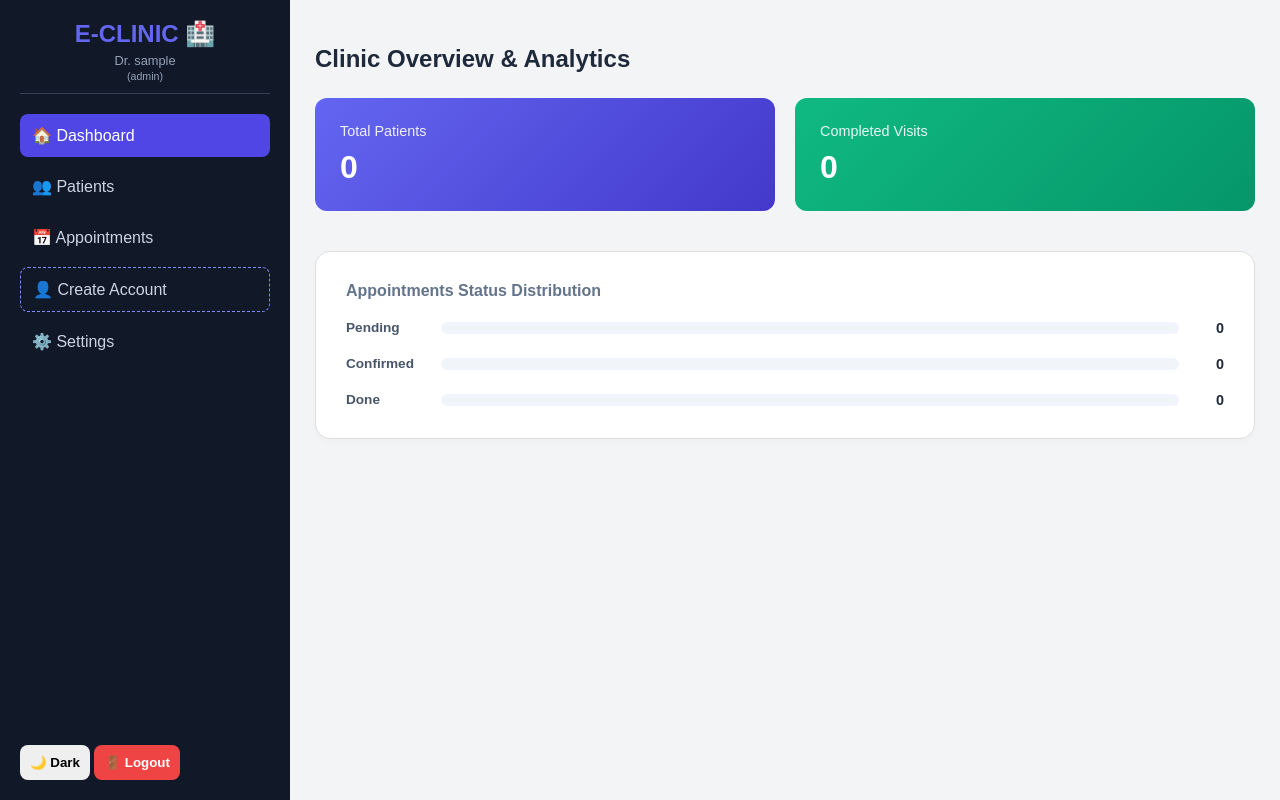
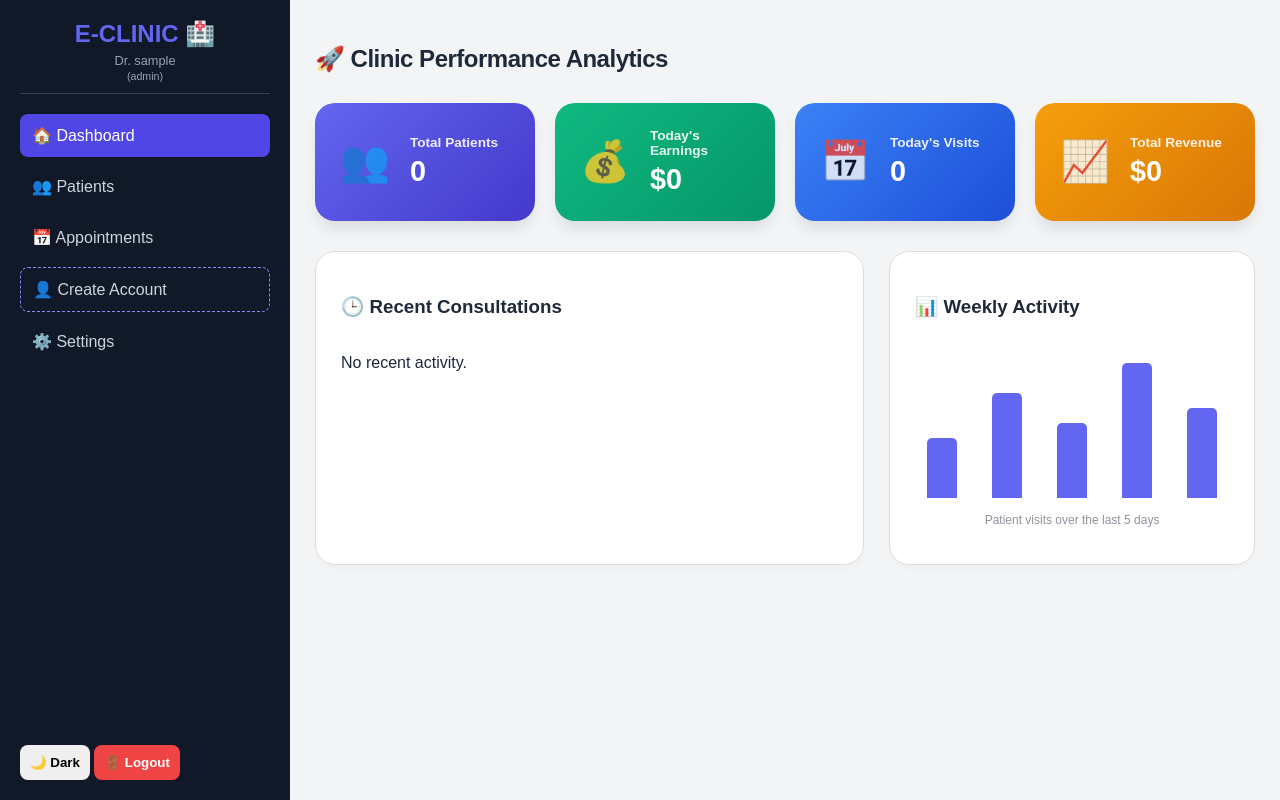
Before and after one commit to Saadzebari12345/my-clinic-app, a SvelteKit app: page / in a window 1280 px wide. Built offline with nearby package versions, Linux system fonts and the light colour scheme; sample sign-in values are in the browser's storage.

Commit message:
Add files via upload

```diff
--- a/src/routes/+page.svelte
+++ b/src/routes/+page.svelte
@@ -1,102 +1,141 @@
 <script lang="ts">
  import { onMount } from 'svelte';
+ import { supabase } from '$lib/supabaseClient';
 
-  let totalPatients = $state(0);
-  let stats = $state({ pending: 0, confirmed: 0, done: 0 });
+ let stats = $state({ totalPatients: 0, todayPatients: 0, monthlyRevenue: 0, todayRevenue: 0 });
+ let recentRecords = $state<any[]>([]);
+ let doctorId = $state(0);
 
-  onMount(() => {
-    // ١. وەرگرتنا ژمارەیا هەمی نەخۆشان
-    const savedPatients = localStorage.getItem('my_patients');
-    if (savedPatients) {
-      totalPatients = JSON.parse(savedPatients).length;
-    }
-
-    // ٢. وەرگرتنا ئامارێن ژڤانان (Appointments)
-    const savedApps = localStorage.getItem('my_appointments');
-    if (savedApps) {
-      const apps = JSON.parse(savedApps);
-      stats.pending = apps.filter(a => a.status === 'Pending').length;
-      stats.confirmed = apps.filter(a => a.status === 'Confirmed').length;
-      stats.done = apps.filter(a => a.status === 'Done').length;
-    }
+ onMount(async () => {
+  doctorId = Number(localStorage.getItem('doctor_id'));
+  if (doctorId) fetchDashboardData();
  });
 
-  // دەستنیشانکرنا بەرزترین ژمارە بۆ دیارکرنا درێژاهیا گرافی
-  let maxVal = $derived(Math.max(stats.pending, stats.confirmed, stats.done, 1));
+ async function fetchDashboardData() {
+  const today = new Date().toISOString().split('T')[0];
+
+  // ١. ئامارێن گشتی یێن نەخۆشان
+  const { count: totalP } = await supabase.from('patients').select('*', { count: 'exact', head: true }).eq('doctor_id', doctorId);
+
+  // ٢. داهات و نەخۆشێن ئەڤرۆ
+  const { data: records } = await supabase.from('medical_records')
+   .select('fee, created_at, diagnosis, patients(name)')
+   .eq('doctor_id', doctorId);
+
+  if (records) {
+   stats.totalPatients = totalP || 0;
+   stats.todayPatients = records.filter(r => r.created_at.startsWith(today)).length;
+   stats.todayRevenue = records.filter(r => r.created_at.startsWith(today)).reduce((sum, r) => sum + (r.fee || 0), 0);
+   stats.monthlyRevenue = records.reduce((sum, r) => sum + (r.fee || 0), 0);
+   recentRecords = records.slice(-5).reverse(); // دووماهی ٥ سەرەدان
+  }
+ }
 </script>
 
-<h2 style="margin-bottom: 25px; color: inherit;">Clinic Overview & Analytics</h2>
+<div class="dashboard">
+ <h2 class="title">🚀 Clinic Performance Analytics</h2>
 
-<!-- کارتێن ئاماران -->
-<div style="display: flex; gap: 20px; margin-bottom: 40px; flex-wrap: wrap;">
-  <div class="stat-card blue">
+ <!-- کارتێن زیرەک یێن ئاماران -->
+ <div class="stats-grid">
+  <div class="stat-card purple">
+   <div class="icon">👥</div>
+   <div class="info">
     <p>Total Patients</p>
-    <h3>{totalPatients}</h3>
+    <h3>{stats.totalPatients}</h3>
+   </div>
   </div>
   <div class="stat-card green">
-    <p>Completed Visits</p>
-    <h3>{stats.done}</h3>
+   <div class="icon">💰</div>
+   <div class="info">
+    <p>Today's Earnings</p>
+    <h3>${stats.todayRevenue}</h3>
+   </div>
+  </div>
+  <div class="stat-card blue">
+   <div class="icon">📅</div>
+   <div class="info">
+    <p>Today's Visits</p>
+    <h3>{stats.todayPatients}</h3>
+   </div>
+  </div>
+  <div class="stat-card gold">
+   <div class="icon">📈</div>
+   <div class="info">
+    <p>Total Revenue</p>
+    <h3>${stats.monthlyRevenue}</h3>
+   </div>
   </div>
  </div>
 
-<!-- بەشێ گرافی (Visual Chart) -->
-<div style="background: white; padding: 30px; border-radius: 15px; border: 1px solid #ddd; box-shadow: 0 4px 6px rgba(0,0,0,0.02);">
-  <h3 style="margin-top: 0; margin-bottom: 20px; font-size: 1rem; color: #64748b;">Appointments Status Distribution</h3>
-
-  <div style="display: flex; flex-direction: column; gap: 20px;">
-
-    <!-- Pending Bar -->
-    <div class="chart-row">
-      <span class="label">Pending</span>
-      <div class="bar-container">
-        <div class="bar pending" style="width: {(stats.pending / maxVal) * 100}%"></div>
+ <div class="charts-layout">
+  <!-- لیستا نویترین سەرەدانان -->
+  <div class="card recent-activity">
+   <h3>🕒 Recent Consultations</h3>
+   <div class="activity-list">
+    {#each recentRecords as record}
+     <div class="activity-item">
+      <div class="user-avatar">{record.patients?.name[0]}</div>
+      <div class="details">
+       <p class="name">{record.patients?.name}</p>
+       <p class="diag">{record.diagnosis}</p>
       </div>
-      <span class="count">{stats.pending}</span>
+      <div class="price">+${record.fee}</div>
+     </div>
+    {:else}
+     <p class="empty">No recent activity.</p>
+    {/each}
+   </div>
   </div>
 
-    <!-- Confirmed Bar -->
-    <div class="chart-row">
-      <span class="label">Confirmed</span>
-      <div class="bar-container">
-        <div class="bar confirmed" style="width: {(stats.confirmed / maxVal) * 100}%"></div>
+  <!-- گرافێ سادە یێ گەشەیێ -->
+  <div class="card chart-box">
+   <h3>📊 Weekly Activity</h3>
+   <div class="bar-chart">
+    <!-- ئەڤە نموونەیا گرافەکێ CSS یە -->
+    <div class="bar" style="height: 40%;" title="Mon"></div>
+    <div class="bar" style="height: 70%;" title="Tue"></div>
+    <div class="bar" style="height: 50%;" title="Wed"></div>
+    <div class="bar" style="height: 90%;" title="Thu"></div>
+    <div class="bar" style="height: 60%;" title="Fri"></div>
    </div>
-      <span class="count">{stats.confirmed}</span>
+   <p class="chart-label">Patient visits over the last 5 days</p>
   </div>
-
-    <!-- Done Bar -->
-    <div class="chart-row">
-      <span class="label">Done</span>
-      <div class="bar-container">
-        <div class="bar done" style="width: {(stats.done / maxVal) * 100}%"></div>
-      </div>
-      <span class="count">{stats.done}</span>
-    </div>
-
  </div>
 </div>
 
 <style>
-  .stat-card {
-    flex: 1; min-width: 200px; padding: 25px; border-radius: 12px; color: white;
-  }
-  .blue { background: linear-gradient(135deg, #6366f1, #4338ca); }
+ .dashboard { animation: fadeIn 0.5s ease-out; }
+ @keyframes fadeIn { from { opacity: 0; transform: translateY(10px); } to { opacity: 1; transform: translateY(0); } }
+
+ .title { margin-bottom: 30px; font-weight: 800; color: var(--text); letter-spacing: -0.5px; }
+
+ .stats-grid { display: grid; grid-template-columns: repeat(auto-fit, minmax(200px, 1fr)); gap: 20px; margin-bottom: 30px; }
+
+ .stat-card { padding: 25px; border-radius: 20px; display: flex; align-items: center; gap: 20px; color: white; box-shadow: 0 10px 15px -3px rgba(0,0,0,0.1); }
+ .purple { background: linear-gradient(135deg, #6366f1, #4338ca); }
  .green { background: linear-gradient(135deg, #10b981, #059669); }
-  .stat-card p { margin: 0; font-size: 0.9rem; opacity: 0.9; }
-  .stat-card h3 { margin: 10px 0 0 0; font-size: 2rem; }
+ .blue { background: linear-gradient(135deg, #3b82f6, #1d4ed8); }
+ .gold { background: linear-gradient(135deg, #f59e0b, #d97706); }
 
-  /* ستایلێ گرافی */
-  .chart-row { display: flex; align-items: center; gap: 15px; }
-  .label { width: 80px; font-size: 0.85rem; font-weight: bold; color: #475569; }
-  .bar-container { flex: 1; background: #f1f5f9; height: 12px; border-radius: 6px; overflow: hidden; }
-  .bar { height: 100%; transition: width 0.8s ease-out; }
+ .stat-card .icon { font-size: 2.5rem; opacity: 0.8; }
+ .stat-card p { margin: 0; font-size: 0.85rem; font-weight: 600; opacity: 0.9; }
+ .stat-card h3 { margin: 5px 0 0 0; font-size: 1.8rem; font-weight: 800; }
 
-  .pending { background: #f59e0b; }
-  .confirmed { background: #3b82f6; }
-  .done { background: #10b981; }
+ .charts-layout { display: grid; grid-template-columns: 1.5fr 1fr; gap: 25px; }
+ @media (max-width: 900px) { .charts-layout { grid-template-columns: 1fr; } }
 
-  .count { width: 30px; font-weight: bold; font-size: 0.9rem; text-align: right; }
+ .card { background: var(--card, white); padding: 25px; border-radius: 20px; border: 1px solid var(--border, #eee); box-shadow: 0 4px 6px rgba(0,0,0,0.02); }
 
-  /* پشتگیری بۆ Dark Mode */
-  :global(.dark-mode) .chart-row .label { color: #cbd5e1; }
-  :global(.dark-mode) .bar-container { background: #334155; }
+ .activity-list { display: flex; flex-direction: column; gap: 15px; margin-top: 20px; }
+ .activity-item { display: flex; align-items: center; gap: 15px; padding-bottom: 15px; border-bottom: 1px solid #f1f5f9; }
+ .user-avatar { width: 40px; height: 40px; background: #e0e7ff; color: #4f46e5; border-radius: 50%; display: flex; align-items: center; justify-content: center; font-weight: bold; }
+ .details { flex: 1; }
+ .details .name { margin: 0; font-weight: bold; font-size: 0.95rem; }
+ .details .diag { margin: 0; font-size: 0.8rem; opacity: 0.6; }
+ .price { font-weight: 800; color: #10b981; font-size: 0.9rem; }
+
+ .bar-chart { display: flex; align-items: flex-end; justify-content: space-around; height: 150px; margin-top: 30px; gap: 10px; }
+ .bar { width: 30px; background: #6366f1; border-radius: 5px 5px 0 0; transition: 0.3s; cursor: pointer; }
+ .bar:hover { background: #4f46e5; transform: scaleY(1.05); }
+ .chart-label { text-align: center; font-size: 0.75rem; opacity: 0.5; margin-top: 15px; }
 </style>
--- a/src/routes/patients/[id]/+page.svelte
+++ b/src/routes/patients/[id]/+page.svelte
@@ -3,21 +3,41 @@
  import { onMount } from 'svelte';
  import { supabase } from '$lib/supabaseClient';
 
- interface Patient { id: number; name: string; age: number; phone: string; gender: string; }
- interface MedicalRecord { id: number; diagnosis: string; treatment: string; notes: string; created_at: string; }
+ // ١. پێناسەکرنا جۆرێ داتایان (بۆ لادانا هێڵێن سۆر)
+ interface Patient {
+  id: number;
+  name: string;
+  age: number;
+  phone: string;
+  gender: string;
+ }
 
+ interface MedicalRecord {
+  id: number;
+  diagnosis: string;
+  treatment: string;
+  notes: string;
+  bp: string;
+  temp: string;
+  weight: string;
+  fee: number;
+  created_at: string;
+ }
+
+ // ٢. گۆڕاوێن سەرەکی
  let patientId = $derived(Number(page.params.id));
  let doctorId = $state(0);
  let patientInfo = $state<Patient | null>(null);
  let records = $state<MedicalRecord[]>([]);
 
- let diagnosis = $state(''), treatment = $state(''), notes = $state('');
+ // ٣. گۆڕاوێن فۆرمێ
+ let diagnosis = $state(''), treatment = $state(''), notes = $state(''), fee = $state('');
+ let bp = $state(''), temp = $state(''), weight = $state('');
  let isSaving = $state(false);
 
- async function loadAllData() {
+ async function loadData() {
   const storedId = localStorage.getItem('doctor_id');
   if (storedId) doctorId = Number(storedId);
-
   if (!patientId) return;
 
   // ئینانا زانیاریێن نەخۆشی
@@ -25,127 +45,105 @@
   if (p) patientInfo = p;
 
   // ئینانا مێژوویا پزیشکی
-  const { data: r, error } = await supabase
+  const { data: r } = await supabase
    .from('medical_records')
    .select('*')
    .eq('patient_id', patientId)
    .order('created_at', { ascending: false });
-
-  if (!error && r) records = r;
+  if (r) records = r;
  }
 
- onMount(loadAllData);
+ onMount(loadData);
 
  async function addRecord() {
-  if (!diagnosis || !treatment) return alert("تکایە خانەیان پڕ بکە");
-
+  if (!diagnosis || !treatment) return alert('Please fill Diagnosis and Treatment');
   isSaving = true;
 
-  // ١. دروستکرنا ڕاپۆرتەکا کاتی دگەل کاتێ نوکە یێ کۆمپیوتەری (بۆ هندێ نەبیتە 1970)
-  const tempRecord = {
-   patient_id: patientId,
-   doctor_id: doctorId,
-   diagnosis: diagnosis,
-   treatment: treatment,
-   notes: notes,
-   created_at: new Date().toISOString() // کاتێ نوکە ڕێک لێرە دهێت
-  };
-
-  // ٢. ناردن بۆ داتابەیسێ
-  const { data, error } = await supabase.from('medical_records').insert([tempRecord]).select();
+  const { data, error } = await supabase
+   .from('medical_records')
+   .insert([
+    {
+     patient_id: patientId,
+     doctor_id: doctorId,
+     diagnosis,
+     treatment,
+     notes,
+     bp,
+     temp,
+     weight,
+     fee: Number(fee) || 0,
+     created_at: new Date().toISOString()
+    }
+   ])
+   .select();
 
   if (!error && data) {
-   diagnosis = ''; treatment = ''; notes = '';
-   // زێدەکرنا داتایا نوو ب کاتێ درست ڤە بۆ لیستێ
-   records = [data[0], ...records];
-  } else {
-   alert("Error: " + error?.message);
+   diagnosis = ''; treatment = ''; notes = ''; fee = ''; bp = ''; temp = ''; weight = '';
+   records = [data[0] as MedicalRecord, ...records];
   }
   isSaving = false;
  }
 
- async function deleteRecord(id: number) {
-  if (confirm('ئەرێ تو پشتراستی تو دڤێت ڤێ ڕاپۆرتێ ژێببەی؟')) {
-   const { error } = await supabase.from('medical_records').delete().eq('id', id);
-   if (!error) records = records.filter(r => r.id !== id);
-  }
- }
-
- // فانکشنا ڕێکخستنا کاتی (ڕێک دویڤ کاتێ لابتۆپێ تە دچیت)
- function formatLocalTime(dateStr: string) {
-  if (!dateStr) return "Just now";
-  const date = new Date(dateStr);
-
-  // پشکنین ئەگەر کاتێ وێ یێ خەلەت بیت (ساڵا 1970)
-  if (date.getFullYear() < 2000) {
-   return new Date().toLocaleString('en-GB', { day:'2-digit', month:'2-digit', year:'numeric', hour:'2-digit', minute:'2-digit', hour12:true });
-  }
-
-  return date.toLocaleString('en-GB', {
-   day: '2-digit',
-   month: '2-digit',
-   year: 'numeric',
-   hour: '2-digit',
-   minute: '2-digit',
-   hour12: true
-  });
+ function printRx(record: MedicalRecord) {
+  const html = `
+   <div style="font-family:sans-serif; padding:40px; border:2px solid #333;">
+    <h1 style="text-align:center;">MEDICAL REPORT</h1>
+    <hr>
+    <p><b>Patient:</b> ${patientInfo?.name} | <b>Date:</b> ${new Date(record.created_at).toLocaleDateString()}</p>
+    <p><b>Vitals:</b> BP: ${record.bp} | T: ${record.temp} | W: ${record.weight}</p>
+    <h3>Diagnosis:</h3><p>${record.diagnosis}</p>
+    <h3>Treatment:</h3><p>${record.treatment}</p>
+   </div>
+  `;
+  const win = window.open('', '', 'width=800,height=600');
+  win?.document.write(html);
+  win?.document.close();
+  win?.print();
  }
 </script>
 
 {#if patientInfo}
- <div class="profile-layout">
-  <header class="card header-box">
+ <div class="profile-container">
+  <header class="card header-card">
    <div class="p-info">
     <h1>👤 {patientInfo.name}</h1>
-    <div class="meta">Age: {patientInfo.age} | Phone: {patientInfo.phone}</div>
+    <p>Age: {patientInfo.age} | Phone: {patientInfo.phone}</p>
    </div>
    <a href="/patients" class="btn-back">⬅ Back</a>
   </header>
 
   <div class="main-grid">
-   <div class="card form-container">
+   <div class="card">
     <h3>📝 New Consultation</h3>
-
-    <div class="field">
-     <label for="diag">Diagnosis (نەخۆشی)</label>
-     <input id="diag" bind:value={diagnosis} placeholder="Enter condition..." />
+    <div class="vitals-row">
+     <input bind:value={bp} placeholder="BP" />
+     <input bind:value={temp} placeholder="Temp" />
+     <input bind:value={weight} placeholder="Weight" />
     </div>
-
-    <div class="field">
-     <label for="treat">Treatment (دەرمان)</label>
-     <textarea id="treat" bind:value={treatment} placeholder="Medications..."></textarea>
+    <label for="dg">Diagnosis</label>
+    <input id="dg" bind:value={diagnosis} placeholder="Condition..." />
+    <label for="tr">Treatment</label>
+    <textarea id="tr" bind:value={treatment} placeholder="Medications..."></textarea>
+    <div style="display:flex; gap:10px;">
+     <input bind:value={notes} placeholder="Notes" style="flex:2;" />
+     <input bind:value={fee} type="number" placeholder="Fee" style="flex:1;" />
     </div>
-
-    <div class="field">
-     <label for="note">Notes (تێبینیێن زێدە)</label>
-     <textarea id="note" bind:value={notes} placeholder="Extra notes..." style="height: 70px;"></textarea>
-    </div>
-
-    <button onclick={addRecord} disabled={isSaving} class="btn-save">
-     {isSaving ? 'Saving...' : '💾 Save Consultation'}
+    <button class="btn-save" onclick={addRecord} disabled={isSaving}>
+     {isSaving ? 'Saving...' : '💾 Save Record'}
     </button>
    </div>
 
    <div class="history-list">
-    <h3>📜 Medical History ({records.length})</h3>
+    <h3>📜 Medical History</h3>
     {#each records as record (record.id)}
-     <div class="record-item card"><div class="item-header">
-       <!-- لێرە مێژوو ب دروستی دیار دبیت -->
-       <span class="date">📅 {formatLocalTime(record.created_at)}</span>
-       <button class="btn-delete" onclick={() => deleteRecord(record.id)}>🗑️</button>
+     <div class="record-item card">
+      <div class="item-header">
+       <span class="date">📅 {new Date(record.created_at).toLocaleDateString()}</span>
+       <button class="btn-print" onclick={() => printRx(record)}>🖨️ Print</button>
       </div>
-      <div class="record-content">
-       <h4>{record.diagnosis}</h4>
-       <p class="rx-text"><b>Rx:</b> {record.treatment}</p>
-       {#if record.notes}
-        <div class="note-box">
-         <b>Note:</b> {record.notes}
-        </div>
-       {/if}
-      </div>
+      <h4>{record.diagnosis}</h4>
+      <p>{record.treatment}</p>
      </div>
-    {:else}
-     <div class="empty">No history records found.</div>
     {/each}
    </div>
   </div>
@@ -153,23 +151,18 @@
 {/if}
 
 <style>
- .profile-layout { max-width: 1200px; margin: 0 auto; color: var(--text); padding: 10px; }
- .card { background: var(--card, white); padding: 25px; border-radius: 15px; border: 1px solid var(--border, #ddd); margin-bottom: 20px; box-shadow: 0 4px 6px rgba(0,0,0,0.05); }
- .header-box { display: flex; justify-content: space-between; align-items: center; border-left: 6px solid #4f46e5; }
+ .profile-container { max-width: 1200px; margin: 0 auto; color: var(--text); }
+ .card { background: var(--card, white); padding: 25px; border-radius: 15px; border: 1px solid var(--border, #ddd); margin-bottom: 20px; }
+ .header-card { display: flex; justify-content: space-between; align-items: center; border-left: 6px solid #4f46e5; }
  .main-grid { display: grid; grid-template-columns: 450px 1fr; gap: 20px; }
- @media (max-width: 1000px) { .main-grid { grid-template-columns: 1fr; } }
-
- .field { margin-bottom: 15px; }
- label { display: block; font-weight: bold; margin-bottom: 5px; font-size: 0.85rem; }
- input, textarea { width: 100%; padding: 12px; border-radius: 8px; border: 1px solid #ccc; background: white !important; color: black !important; box-sizing: border-box; font-family: inherit; }
- textarea { height: 100px; resize: none; }
-
+ @media (max-width: 900px) { .main-grid { grid-template-columns: 1fr; } }
+ .vitals-row { display: flex; gap: 10px; margin-bottom: 10px; }
+ input, textarea { width: 100%; padding: 10px; margin-bottom: 10px; border-radius: 8px; border: 1px solid #ccc; background: white !important; color: black !important; }
+ label { display: block; font-weight: bold; font-size: 0.8rem; margin-bottom: 5px; }
  .btn-save { width: 100%; padding: 15px; background: #4f46e5; color: white; border: none; border-radius: 10px; cursor: pointer; font-weight: bold; }
+ .btn-print { background: #f3f4f6; border: 1px solid #ddd; padding: 5px 10px; border-radius: 6px; cursor: pointer; font-size: 0.8rem; color: #333; }
  .btn-back { text-decoration: none; background: #f3f4f6; color: #333; padding: 10px 15px; border-radius: 8px; font-weight: bold; }
-
- .record-item { border-left: 5px solid #10b981; margin-bottom: 15px; }
- .date { font-size: 0.85rem; font-weight: bold; color: #10b981; }
- .btn-delete { background: #fee2e2; color: #ef4444; border: none; padding: 5px 10px; border-radius: 6px; cursor: pointer; }
- .note-box { margin-top: 10px; padding: 10px; background: rgba(0,0,0,0.03); border-radius: 8px; font-size: 0.85rem; border-left: 3px solid #ccc; }
- .empty { text-align: center; padding: 50px; border: 2px dashed #ddd; border-radius: 15px; opacity: 0.5; }
+ .record-item { border-left: 5px solid #10b981; }
+ .item-header { display: flex; justify-content: space-between; }
+ .date { font-weight: bold; color: #10b981; font-size: 0.8rem; }
 </style>
```
Lines whose indentation alone changed are shown as unchanged.
